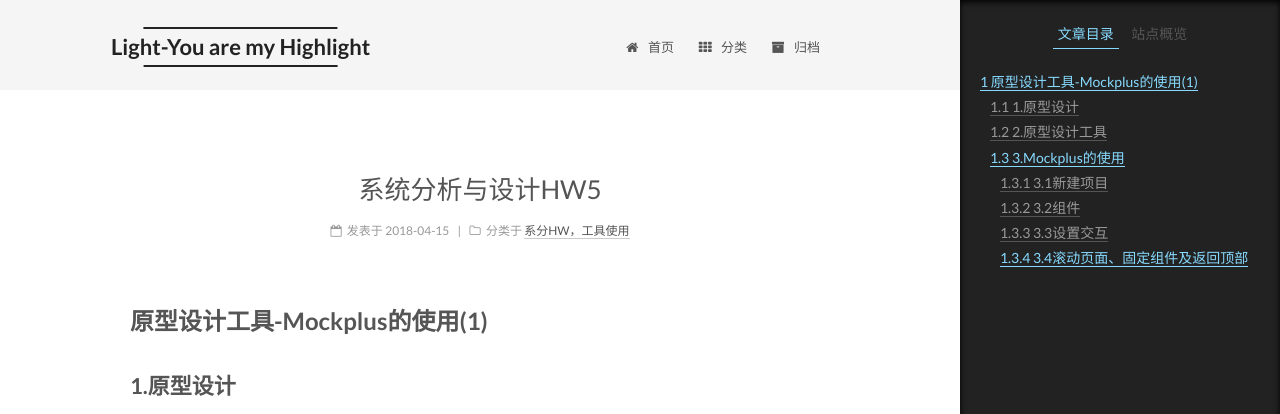
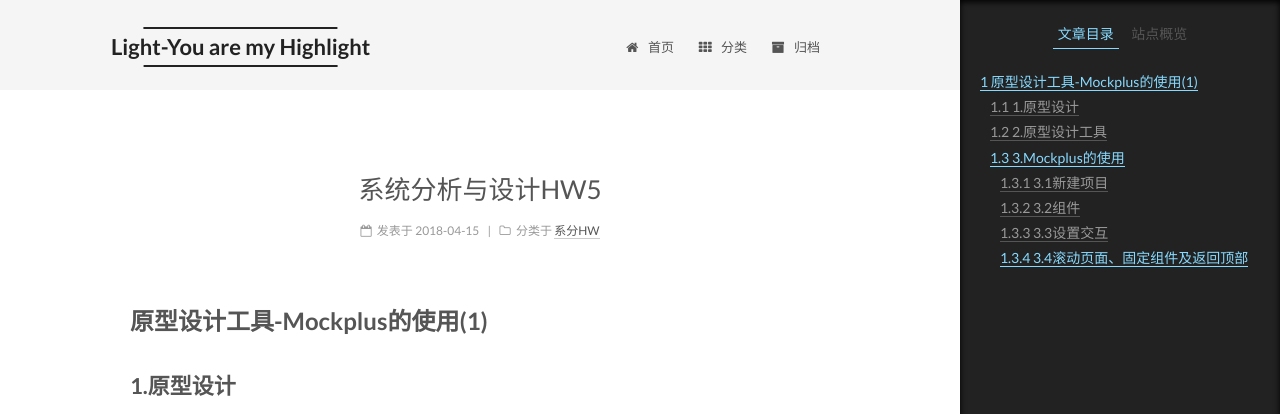
Before and after one commit to joyceyj/joyceyj.github.io, a Jekyll site: the page built from _posts/2018-04-15-SAD-HW5.md, in a window 1280 px wide. Shown: the top 414 px of the page. Built offline with Jekyll 4.4.1, drawn with Linux system fonts in a browser that asks for light colours.

Commit message:
修改分类

```diff
--- a/_posts/2018-04-15-SAD-HW5.md
+++ b/_posts/2018-04-15-SAD-HW5.md
@@ -2,7 +2,7 @@
 layout: post
 title: 系统分析与设计HW5
 date: 2018-04-15
-categories: 系分HW，工具使用
+categories: 系分HW
 tag: 系统分析与设计
 ---
 
```
